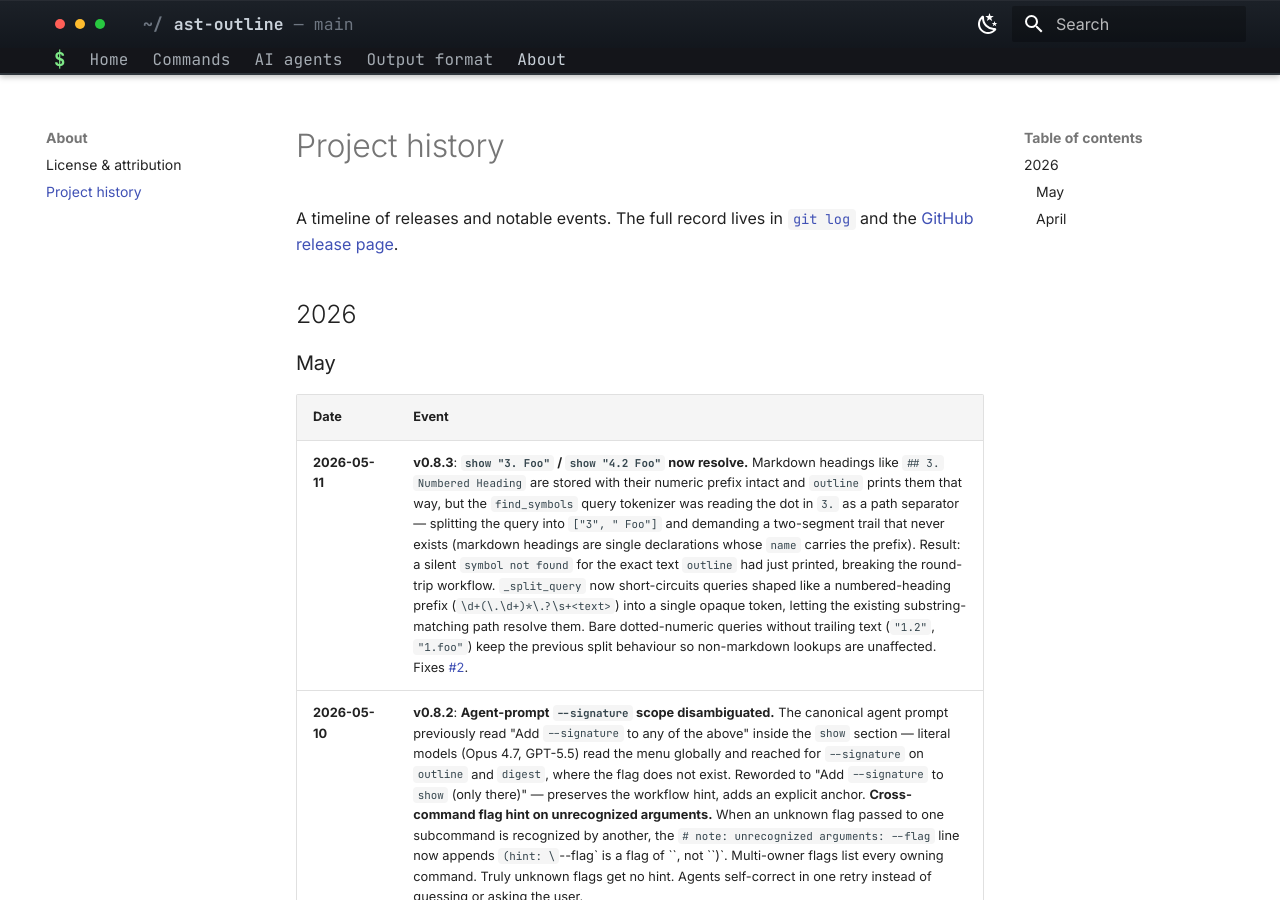
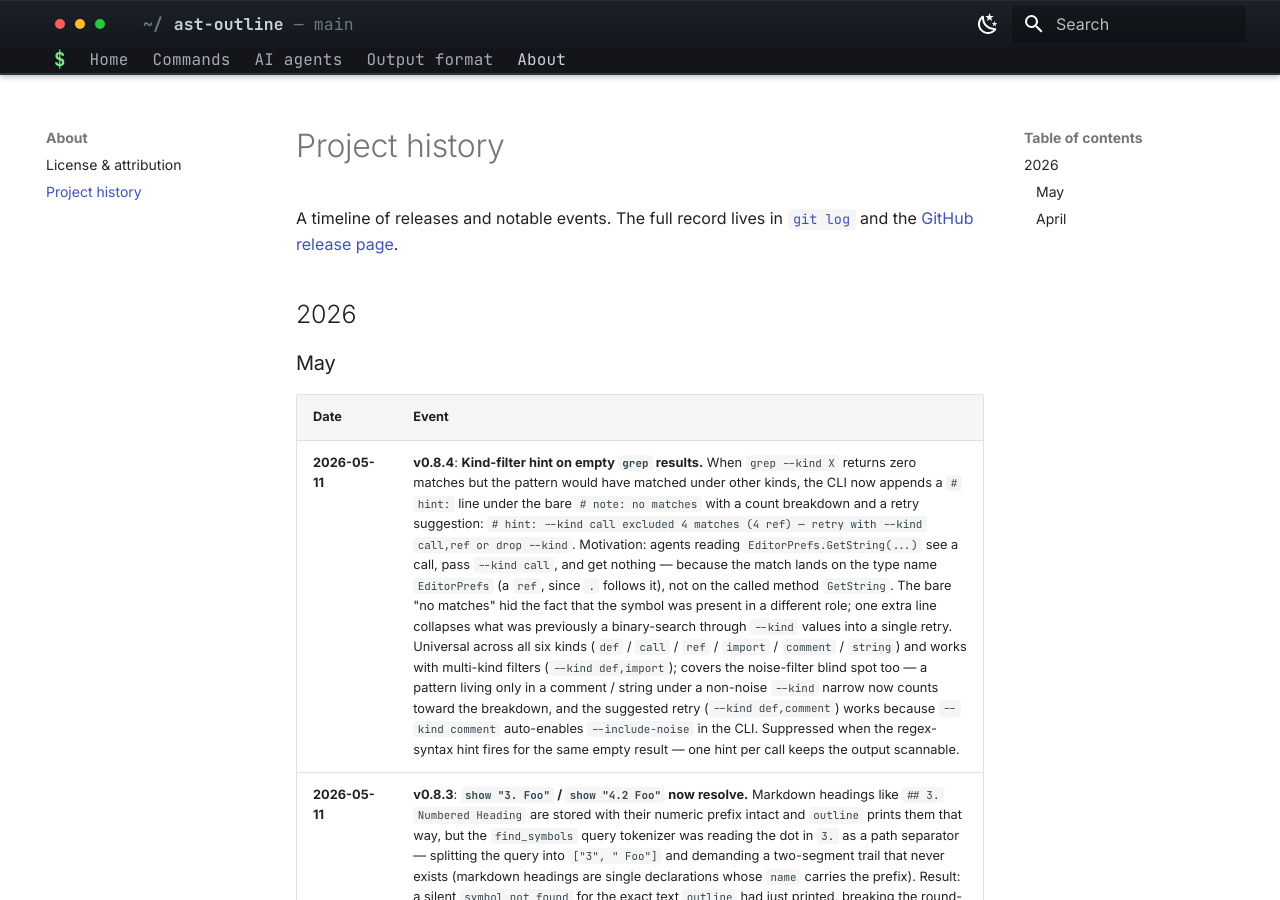
Before and after one commit to ast-outline/ast-outline.github.io, an MkDocs documentation site: the page built from docs/history.md, in a window 1280 px wide and 900 px high. Built offline with MkDocs 1.6.1 and Material for MkDocs 9.7.7, drawn with Linux system fonts in a browser that asks for light colours.

Commit message:
docs: v0.8.4 — kind-filter hint on empty grep results

```diff
--- a/docs/history.md
+++ b/docs/history.md
@@ -10,6 +10,7 @@ the [GitHub release page](https://github.com/ast-outline/ast-outline/releases).
 
 | Date | Event |
 | --- | --- |
+| **2026-05-11** | **v0.8.4**: **Kind-filter hint on empty `grep` results.** When `grep --kind X` returns zero matches but the pattern would have matched under other kinds, the CLI now appends a `# hint:` line under the bare `# note: no matches` with a count breakdown and a retry suggestion: `# hint: --kind call excluded 4 matches (4 ref) — retry with --kind call,ref or drop --kind`. Motivation: agents reading `EditorPrefs.GetString(...)` see a call, pass `--kind call`, and get nothing — because the match lands on the type name `EditorPrefs` (a `ref`, since `.` follows it), not on the called method `GetString`. The bare "no matches" hid the fact that the symbol was present in a different role; one extra line collapses what was previously a binary-search through `--kind` values into a single retry. Universal across all six kinds (`def` / `call` / `ref` / `import` / `comment` / `string`) and works with multi-kind filters (`--kind def,import`); covers the noise-filter blind spot too — a pattern living only in a comment / string under a non-noise `--kind` narrow now counts toward the breakdown, and the suggested retry (`--kind def,comment`) works because `--kind comment` auto-enables `--include-noise` in the CLI. Suppressed when the regex-syntax hint fires for the same empty result — one hint per call keeps the output scannable. |
 | **2026-05-11** | **v0.8.3**: **`show "3. Foo"` / `show "4.2 Foo"` now resolve.** Markdown headings like `## 3. Numbered Heading` are stored with their numeric prefix intact and `outline` prints them that way, but the `find_symbols` query tokenizer was reading the dot in `3.` as a path separator — splitting the query into `["3", " Foo"]` and demanding a two-segment trail that never exists (markdown headings are single declarations whose `name` carries the prefix). Result: a silent `symbol not found` for the exact text `outline` had just printed, breaking the round-trip workflow. `_split_query` now short-circuits queries shaped like a numbered-heading prefix (`\d+(\.\d+)*\.?\s+<text>`) into a single opaque token, letting the existing substring-matching path resolve them. Bare dotted-numeric queries without trailing text (`"1.2"`, `"1.foo"`) keep the previous split behaviour so non-markdown lookups are unaffected. Fixes [#2](https://github.com/ast-outline/ast-outline/issues/2). |
 | **2026-05-10** | **v0.8.2**: **Agent-prompt `--signature` scope disambiguated.** The canonical agent prompt previously read "Add `--signature` to any of the above" inside the `show` section — literal models (Opus 4.7, GPT-5.5) read the menu globally and reached for `--signature` on `outline` and `digest`, where the flag does not exist. Reworded to "Add `--signature` to `show` (only there)" — preserves the workflow hint, adds an explicit anchor. **Cross-command flag hint on unrecognized arguments.** When an unknown flag passed to one subcommand is recognized by another, the `# note: unrecognized arguments: --flag` line now appends `(hint: \`--flag\` is a flag of \`<other-cmd>\`, not \`<this-cmd>\`)`. Multi-owner flags list every owning command. Truly unknown flags get no hint. Agents self-correct in one retry instead of guessing or asking the user. |
 | **2026-05-08** | **v0.8.1**: **`grep -e PAT PATHS...` now works without a positional pattern.** Previously `ast-outline grep -e foo src/` failed with `the following arguments are required: paths` because argparse couldn't disambiguate the trailing string as path-vs-pattern. Patch fix: a pre-argparse rewrite promotes the first `-e PATTERN` value into the positional slot when no positional pattern appears before the first `-e`. Aligns with POSIX `grep -e` and `rg -e` muscle memory. Long form `--expression PAT` and equals form `--expression=PAT` covered too. Existing call shapes (`grep PAT PATH`, `grep PAT -e PAT2 PATH`) unchanged. |
```
